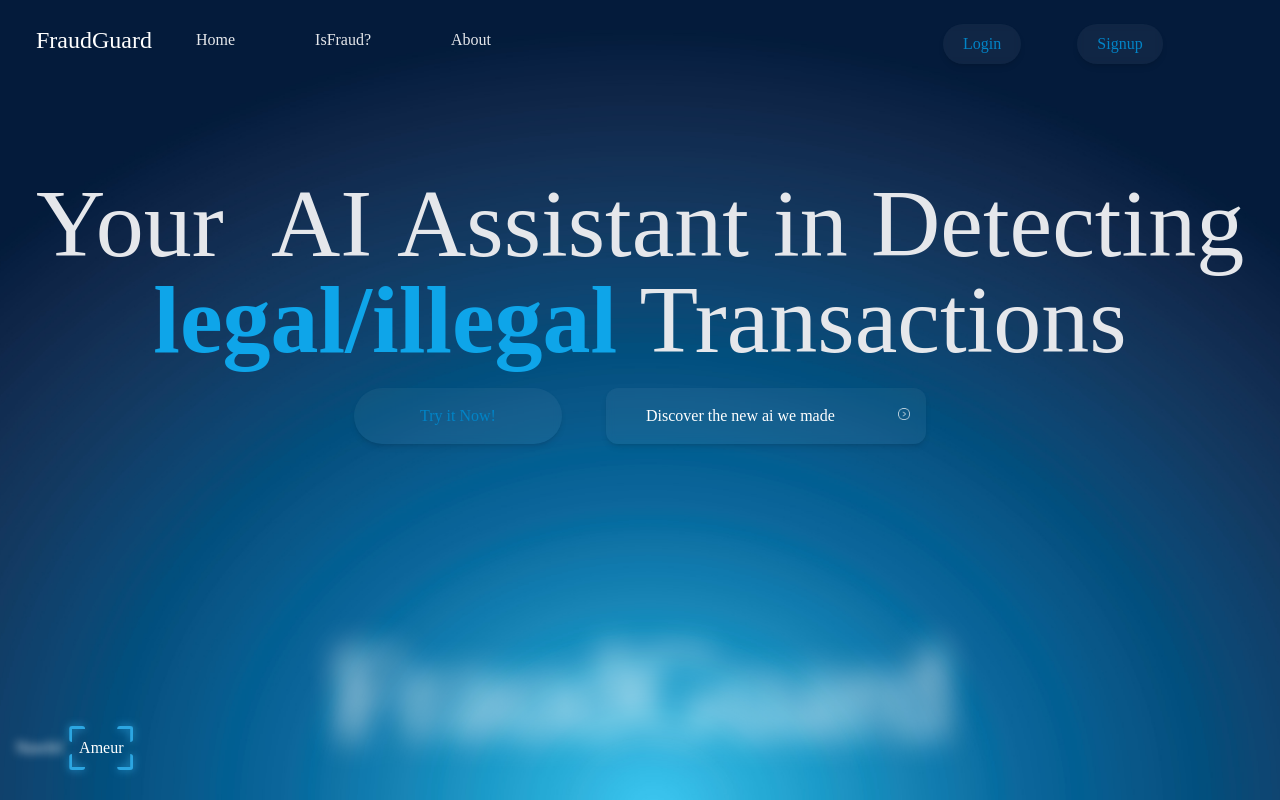
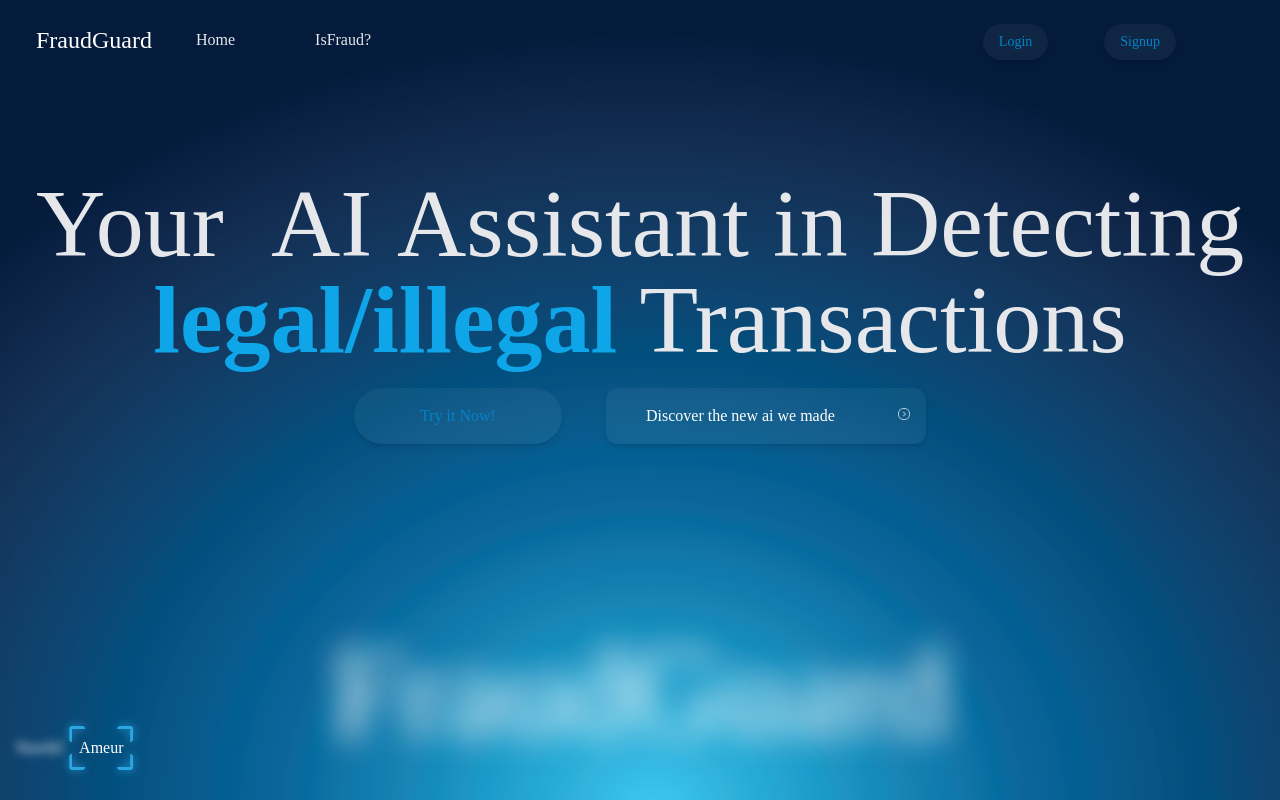
Before and after one commit to Nxwfel/FraudGuard, a React (Create React App) app: page /Login in a window 1280 px wide. Built offline with nearby package versions, Linux system fonts and the light colour scheme.

Commit message:
Minor changes

```diff
--- a/src/App.js
+++ b/src/App.js
@@ -3,7 +3,6 @@
 import Page2Suite from './Templates/Page2-suite';
 import Login from './Templates/Login';
 import Signup from './Templates/Signup';
-import About from './Templates/About';
 import { BrowserRouter as Router,HashRouter, Route, Routes } from 'react-router-dom';
 import './Style/App.css';
 
@@ -12,7 +11,6 @@
     <div className="App">
       <HashRouter>
         <Routes>
-          <Route path="/About" element={<About />} />
           <Route path="/Page1" element={<Page1 />} />
           <Route path="/" element={<Page2 />} />
           <Route path="/Page3" element={<Page2Suite />} />
--- a/src/Templates/About.jsx
+++ /dev/null
@@ -1,15 +0,0 @@
-import React from 'react';
-import Header from './Header';
-
-const About = () => {
-    return (
-        <div>
-            <Header />
-            <h1>About Us</h1>
-            <p>Welcome to the About page of FraudGuard. Here you can find information about our mission and values.</p>
-            <div></div>
-        </div>
-    );
-};
-
-export default About;
--- a/src/Templates/Header.jsx
+++ b/src/Templates/Header.jsx
@@ -2,24 +2,23 @@
 import {motion} from 'framer-motion';
 const Header = () => {
     return (
-        <div><header className='fixed flex z-50'>
+        <div className='w-screen min-h-fit'><header className='fixed flex z-50'>
         <h1 className='pl-9 pt-6 text-gray-200 font-textfont font-normal text-2xl hover:text-white transition '>FraudGuard</h1>
         <ul className='w-screen ml-8 flex gap-14 pt-4'>
             <a href="/" className=' active:scale-95 p-3 hover:border-b-2'><li className='font-textfont text-gray-200'>Home</li></a>
             <a href="#/Page3" className=' active:scale-95 p-3 hover:border-b-2'><li className='font-textfont text-gray-200 '>IsFraud?</li></a>
-            <a href="#/About" className=' active:scale-95 p-3 hover:border-b-2 mr-22'><li className='font-textfont text-gray-200 '>About</li></a>
 
             <motion.div
             initial={{opacity:0 , y:100}}
             whileInView={{opacity:1 , y:0}}
             transition={{duration:1.5}}
-             className='ml-96 right-0 mt-2 backdrop-blur-sm shadow-md bg-white/5  w-fit h-fit p-2 pr-5 pl-5 cursor-pointer rounded-full hover:scale-105 hover:transition-colors hover:bg-white'><a href="#/Login"><p className='font-textfont text-sky-600'>Login</p></a></motion.div>
+             className='relative ml-auto  mt-2 backdrop-blur-sm shadow-md bg-white/5  w-fit h-fit p-2 pr-4 pl-4 cursor-pointer rounded-full hover:scale-105 hover:transition-colors hover:bg-white'><a href="#/Login"><p className='font-textfont text-sm text-sky-600'>Login</p></a></motion.div>
 
              <motion.div
              initial={{opacity:0 , y:140}}
              whileInView={{opacity:1 , y:0}}
              transition={{duration:1.5}}
-              className=' backdrop-blur-sm shadow-md mt-2 bg-white/5  w-fit h-fit p-2 pr-5 pl-5 cursor-pointer rounded-full hover:scale-105 hover:transition-colors hover:bg-white'><a href="#/Signup"><p className='font-textfont text-sky-600'>Signup</p></a></motion.div>
+              className='relative mr-72 backdrop-blur-sm shadow-md mt-2 bg-white/5  w-fit h-fit p-2 pr-4 pl-4 cursor-pointer rounded-full hover:scale-105 hover:transition-colors hover:bg-white'><a href="#/Signup"><p className='font-textfont text-sm text-sky-600'>Signup</p></a></motion.div>
 
         </ul>
     </header>
--- a/src/Templates/Page2-suite.jsx
+++ b/src/Templates/Page2-suite.jsx
@@ -12,7 +12,7 @@
     >
     <div className='background3 bg-background3 bg-cover bg-center h-screen w-screen flex'>
       <Header />
-     <div className="flex flex-col items-center justify-center h-screen dark ml-7">
+     <div className="flex flex-col items-center justify-center h-screen dark w-screen">
   <div className="w-full max-w-md backdrop-blur-sm bg-white/5 rounded-lg shadow-md p-6">
     <h2 className="text-2xl font-textfont2 text-gray-200 mb-4">IsFraud?</h2>
 
```
